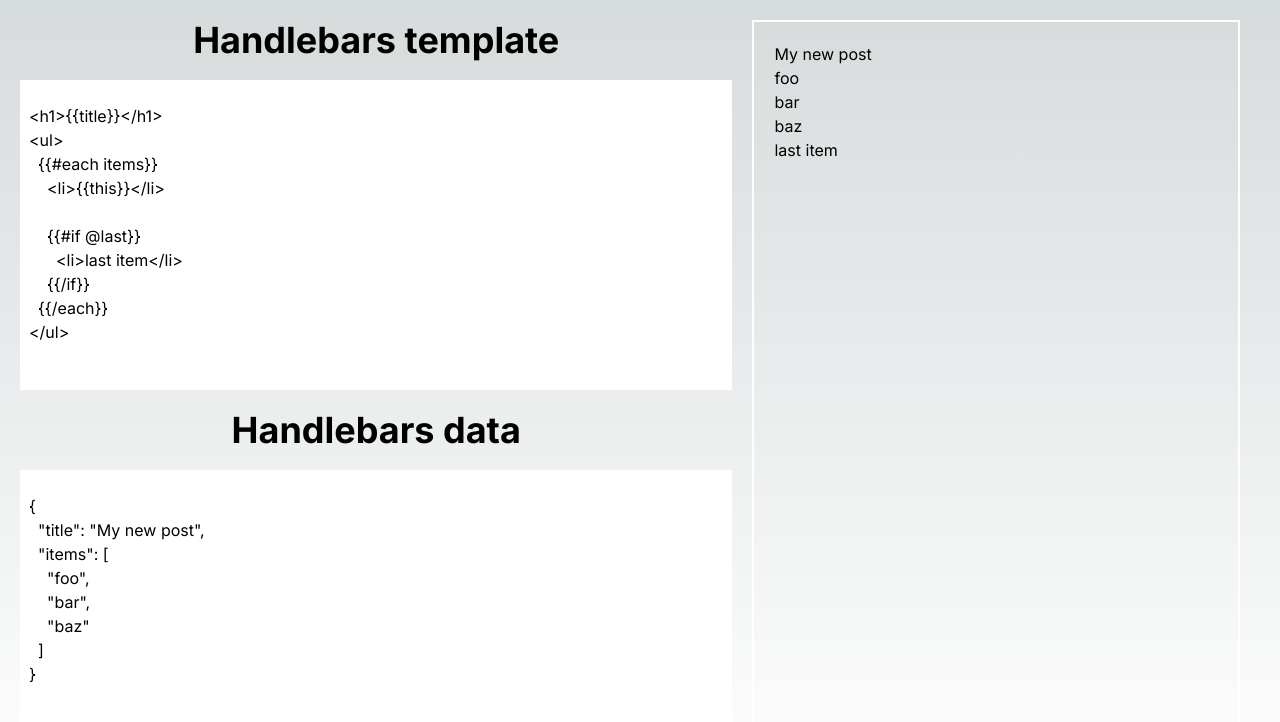
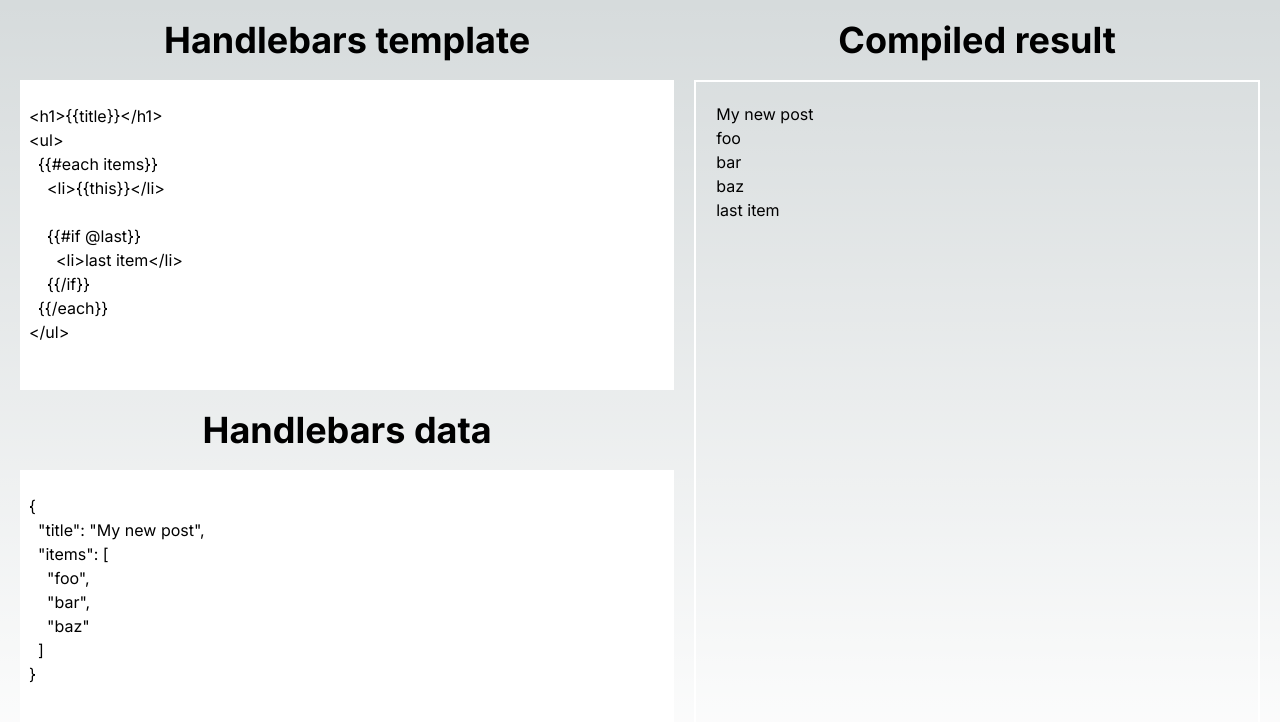
Before and after one commit to Dylan-Kentish/hbs-editor, a Next.js app: page / in a window 1280 px wide. Shown: the top 722 px of the page. Built offline with nearby package versions, Linux system fonts and the light colour scheme.

Commit message:
catch errors

```diff
--- a/src/app/page.tsx
+++ b/src/app/page.tsx
@@ -28,14 +28,18 @@ const defaultData = `
 `
 
 function update(template: string, data: string) {
-  const compiled = Handlebars.compile(template)(JSON.parse(data))
-  return compiled
+  try{
+    return Handlebars.compile(template)(JSON.parse(data))
+  } catch (e) {
+    console.error(e)
+    return null;
+  }
 }
 
 export default function Home() {
   const [template, setTemplate] = useState<string>(defaultTemplate)
   const [data, setData] = useState<string>(defaultData)
-  const [compiled, setCompiled] = useState<string>(update(template, data))
+  const [compiled, setCompiled] = useState<string | null>(update(template, data))
 
   function handleTemplateChange(event: React.ChangeEvent<HTMLTextAreaElement>) {
     setTemplate(event.target.value)
@@ -48,15 +52,16 @@ export default function Home() {
   }
 
   return (
-    <main className="flex grow h-screen p-5">
+    <main className="flex grow h-screen p-5 gap-5">
       <div className="flex grow flex-col justify-center gap-5">
         <h1 className="text-4xl font-bold text-center ">Handlebars template</h1>
         <textarea className="flex grow text-black resize-none" spellCheck={false} value={template} onChange={handleTemplateChange} />
         <h1 className="text-4xl font-bold text-center">Handlebars data</h1>
         <textarea className="flex grow text-black resize-none" spellCheck={false} value={data} onChange={handleDataChange} />
       </div>
-      <div className="flex grow p-5 border-2 border-white mx-5">
-        <div dangerouslySetInnerHTML={{__html: compiled}} />
+      <div className="flex grow flex-col gap-5">
+        <h1 className="text-4xl font-bold text-center ">Compiled result</h1>
+        <div className="h-full p-5 border-2 border-white" dangerouslySetInnerHTML={{__html: compiled ?? ''}} />
       </div>
     </main>
   )
```
